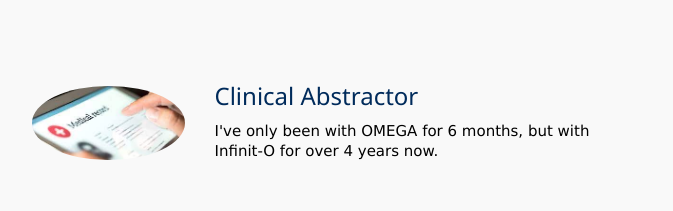
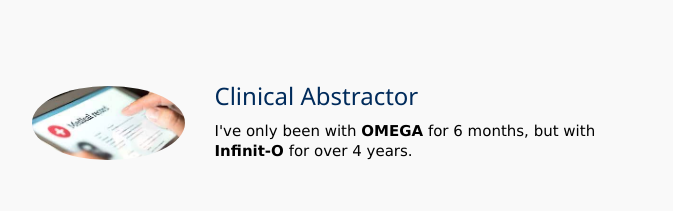
Before and after one commit to ArianeKae/My-Site, a website: page index.html in a window 1280 px wide. Shown: the part 1560-1771 px from the top of the page, without its empty margins (303-976 px from the left). Drawn offline with nearby package versions, Linux system fonts and the light colour scheme; a web font is replaced by a local one.

Commit message:
Update Clinical Abs Info

```diff
--- a/index.html
+++ b/index.html
@@ -69,7 +69,7 @@
                 <img class="images abst" src="images/clinical abstract.jpg" alt="abstraction">
                 <h3>Clinical Abstractor</h3>
                 <p class="abst-descip">
-                    I've only been with OMEGA for 6 months, but with Infinit-O for over 4 years now.</p>
+                    I've only been with <b>OMEGA</b> for 6 months, but with <b>Infinit-O</b> for over 4 years.</p>
             </div>
             <div class="skill-row">
                 <img class="images concentrix-img" src="images/concentrix.jpg" alt="concentrix">
```
